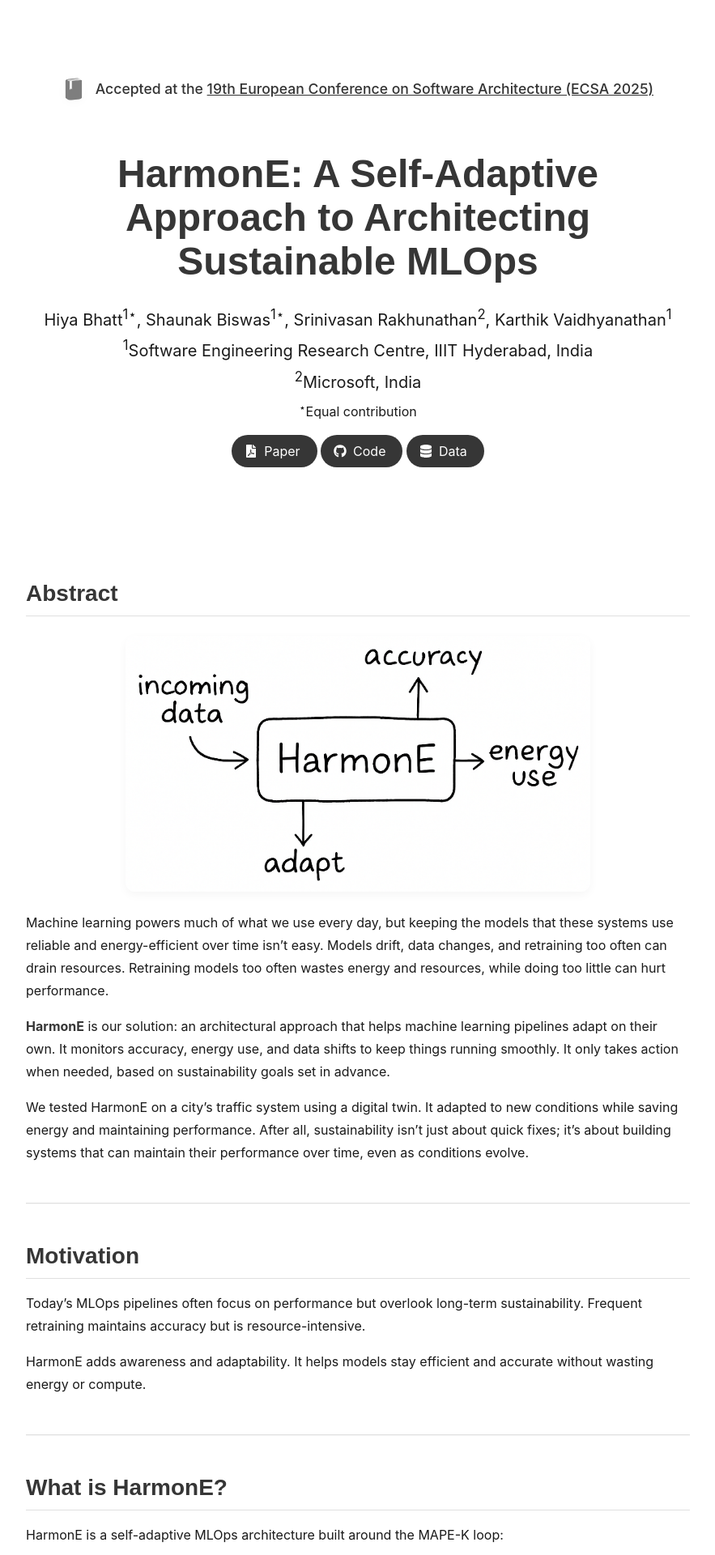
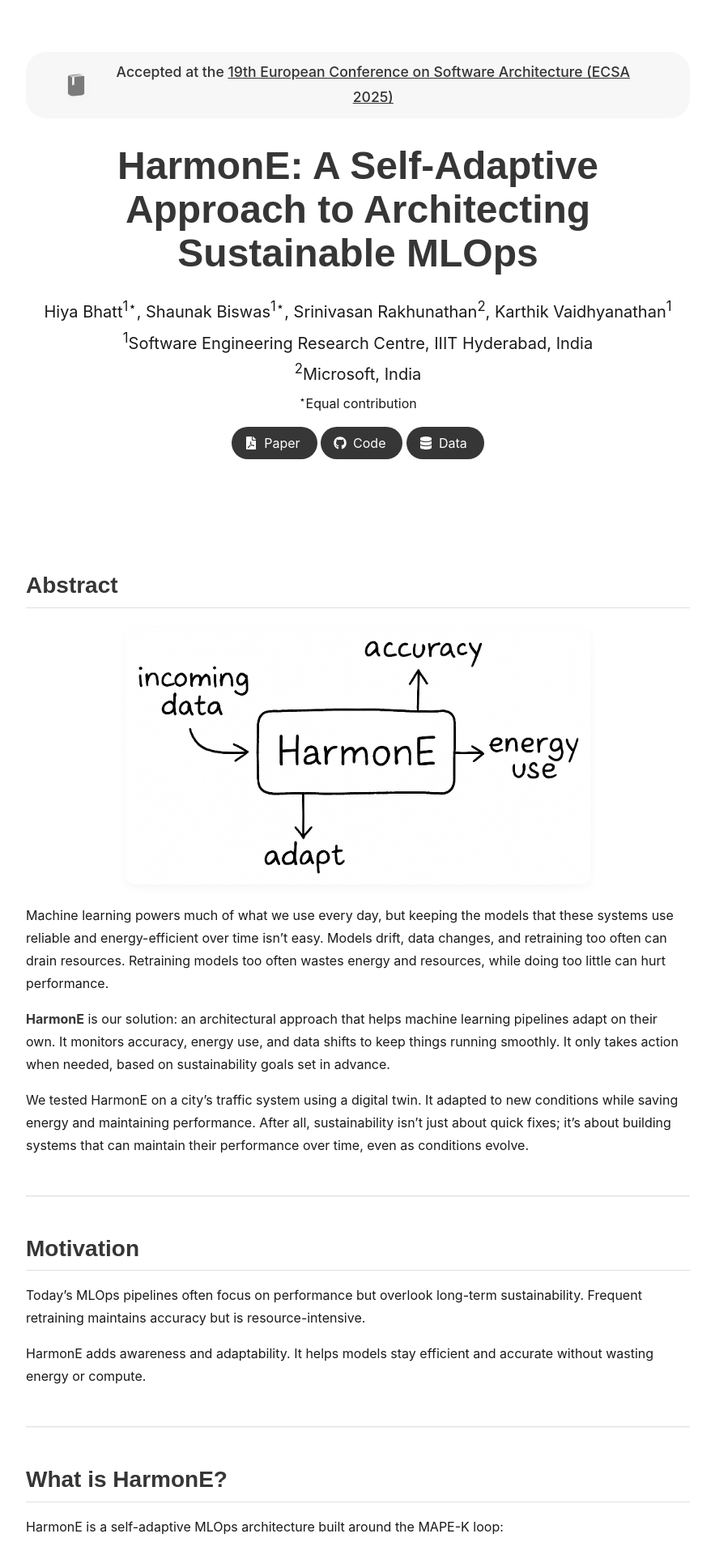
Before and after one commit to sa4s-serc/HarmonE, a Jekyll site: the page built from index.md, in a window 1280 px wide. Shown: the top 1920 px of the page at 81% size, without its empty margins (198-1081 px from the left). Built offline with Jekyll 4.4.1, drawn with Linux system fonts in a browser that asks for light colours; some web fonts are replaced.

Commit message:
boundary ecsa

```diff
--- a/_layouts/project_page.html
+++ b/_layouts/project_page.html
@@ -46,10 +46,9 @@
     <div class="container is-max-desktop">
       <div class="columns is-centered">
         <div class="column has-text-centered">
-          <div style="display: flex; justify-content: center; margin-top: 1rem; margin-bottom: 0.5rem;">
-            <div style="display: flex; align-items: center; background-color: transparent; padding: 0.5rem 1rem;">
+          <div style="background-color: #f7f7f7; padding: 0.2rem 3rem; display: flex; align-items: center; border-radius: 25px; margin: 1rem auto 0.5rem auto; width: fit-content;">
             <img src="static/image/book.svg" alt="Conference Icon"
-                  style="height: 1.75rem; margin-right: 0.8rem; opacity: 0.5;">
+                style="height: 1.75rem; margin-right: 0.6rem; opacity: 0.5;">
             <span style="font-size: 1.1rem; color: #333; font-weight: 500;">
               Accepted at the
               <a href="https://conf.researchr.org/home/ecsa-2025"
@@ -57,7 +56,6 @@
                 19th European Conference on Software Architecture (ECSA 2025)
               </a>
             </span>
-            </div>
           </div>
           <h1 class="title is-1 publication-title">{{ page.title }}</h1>
           {% if page.authors %}
```
Lines whose indentation alone changed are shown as unchanged.
